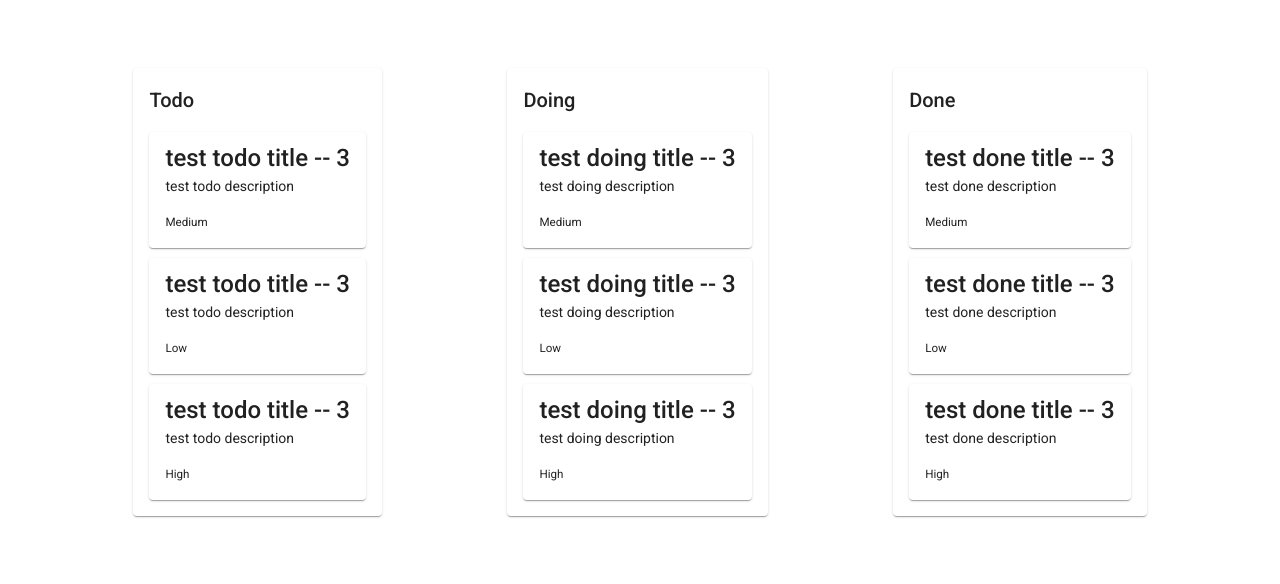
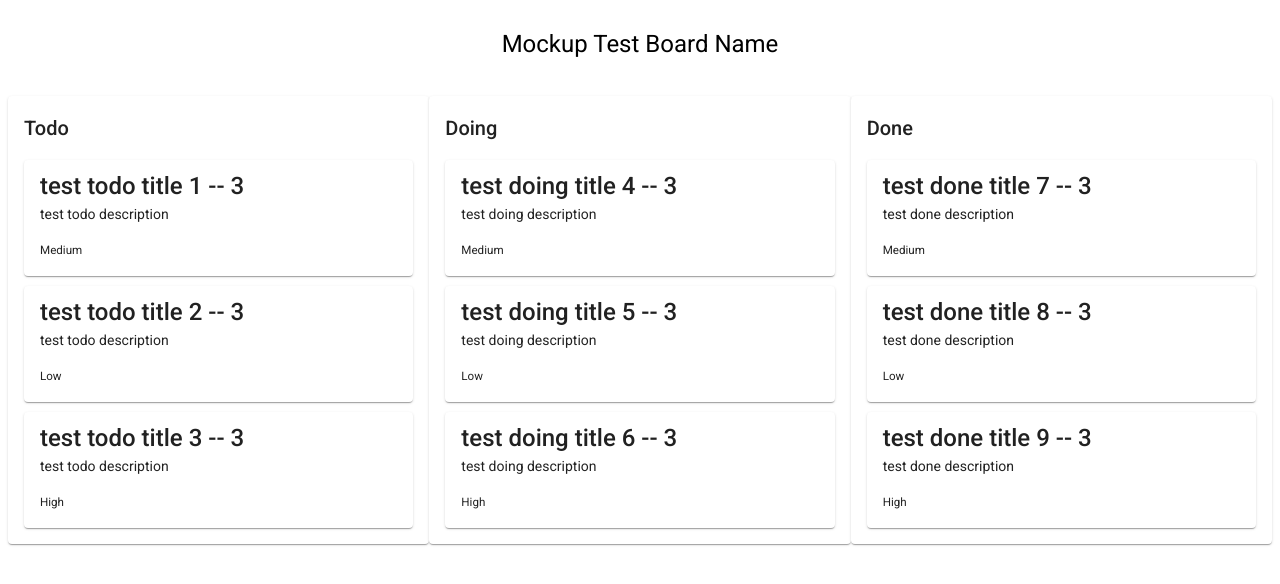
Before and after one commit to jordan329/board, an Angular app: page / in a window 1280 px wide. Shown: the top 584 px of the page. Built offline with nearby package versions, Linux system fonts and the light colour scheme.

Commit message:
move drag and drop, debugable, tickets have numbers,  flexin

```diff
--- a/src/app/components/api/test-constants/fake-board-one.ts
+++ b/src/app/components/api/test-constants/fake-board-one.ts
@@ -5,13 +5,13 @@ import { Board } from 'src/app/models/board';
 
 export var FakeBoardOne: Board = {
   id: uuid(),
-  name:"Mockup Test Board",
+  name:"Mockup Test Board Name",
   columns: [
     {
       title: 'Todo',
       tickets: [
         {
-          title: "test todo title",
+          title: "test todo title 1",
           description: "test todo description",
           priority: TicketPriority.Medium,
           section: "todo",
@@ -19,7 +19,7 @@ export var FakeBoardOne: Board = {
           points: 3,
         } as Ticket,
         {
-          title: "test todo title",
+          title: "test todo title 2",
           description: "test todo description",
           priority: TicketPriority.Low,
           section: "todo",
@@ -27,7 +27,7 @@ export var FakeBoardOne: Board = {
           points: 3,
         } as Ticket,
         {
-          title: "test todo title",
+          title: "test todo title 3",
           description: "test todo description",
           priority: TicketPriority.High,
           section: "todo",
@@ -40,7 +40,7 @@ export var FakeBoardOne: Board = {
       title: 'Doing',
       tickets: [
         {
-          title: "test doing title",
+          title: "test doing title 4",
           description: "test doing description",
           priority: TicketPriority.Medium,
           section: "doing",
@@ -48,7 +48,7 @@ export var FakeBoardOne: Board = {
           points: 3,
         } as Ticket,
         {
-          title: "test doing title",
+          title: "test doing title 5",
           description: "test doing description",
           priority: TicketPriority.Low,
           section: "doing",
@@ -56,7 +56,7 @@ export var FakeBoardOne: Board = {
           points: 3,
         } as Ticket,
         {
-          title: "test doing title",
+          title: "test doing title 6",
           description: "test doing description",
           priority: TicketPriority.High,
           section: "doing",
@@ -69,7 +69,7 @@ export var FakeBoardOne: Board = {
       title: 'Done',
       tickets: [
         {
-          title: "test done title",
+          title: "test done title 7",
           description: "test done description",
           priority: TicketPriority.Medium,
           section: "done",
@@ -77,7 +77,7 @@ export var FakeBoardOne: Board = {
           points: 3,
         } as Ticket,
         {
-          title: "test done title",
+          title: "test done title 8",
           description: "test done description",
           priority: TicketPriority.Low,
           section: "done",
@@ -85,7 +85,7 @@ export var FakeBoardOne: Board = {
           points: 3,
         } as Ticket,
         {
-          title: "test done title",
+          title: "test done title 9",
           description: "test done description",
           priority: TicketPriority.High,
           section: "done",
--- a/src/app/components/board/board.component.html
+++ b/src/app/components/board/board.component.html
@@ -1,8 +1,14 @@
 <br>
-<br>
+<div fxLayout="row" fxLayoutAlign="center">
+  <div>
+    <h1>
+      {{boardData.name}}
+    </h1>
+  </div>
+</div>
 <br>
 <!-- breaks are just to push the cards down. poor long term solution -->
-<div fxLayout="row" fxLayoutAlign="space-evenly" >
-  <column *ngFor="let sectionData of boardData.columns" [sectionData]='sectionData'>
+<div fxLayout="row" fxLayoutAlign="space-evenly stretch">
+  <column fxFlex *ngFor="let sectionData of boardData.columns" [sectionData]='sectionData'>
   </column>
 </div>
--- a/src/app/components/column/column.component.html
+++ b/src/app/components/column/column.component.html
@@ -1,8 +1,7 @@
-<mat-card>
+<mat-card cdkDropList [cdkDropListData]="sectionData.tickets" (cdkDropListDropped)="drop($event)">
   <h2>{{sectionData.title}}</h2>
   <div fxLayout="column" fxLayoutGap="10px">
-    <ticket *ngFor="let ticketData of sectionData.tickets" [ticketData]="ticketData">
-
+    <ticket *ngFor="let ticketData of sectionData.tickets" [ticketData]="ticketData" cdkDrag>
     </ticket>
   </div>
 </mat-card>
--- a/src/app/components/column/column.component.ts
+++ b/src/app/components/column/column.component.ts
@@ -1,5 +1,6 @@
 import { Component, OnInit, Input } from '@angular/core';
 import { Column } from 'src/app/models/column';
+import { CdkDragDrop, moveItemInArray, transferArrayItem } from '@angular/cdk/drag-drop';
 
 @Component({
   selector: 'column',
@@ -13,4 +14,16 @@ export class ColumnComponent implements OnInit {
 
   ngOnInit() {
   }
+
+  drop(event: CdkDragDrop<string[]>) {
+    if (event.previousContainer === event.container) {
+      moveItemInArray(event.container.data, event.previousIndex, event.currentIndex);
+    } else {
+      transferArrayItem(
+        event.previousContainer.data,
+        event.container.data,
+        event.previousIndex,
+        event.currentIndex);
+    }
+  }
 }
```
